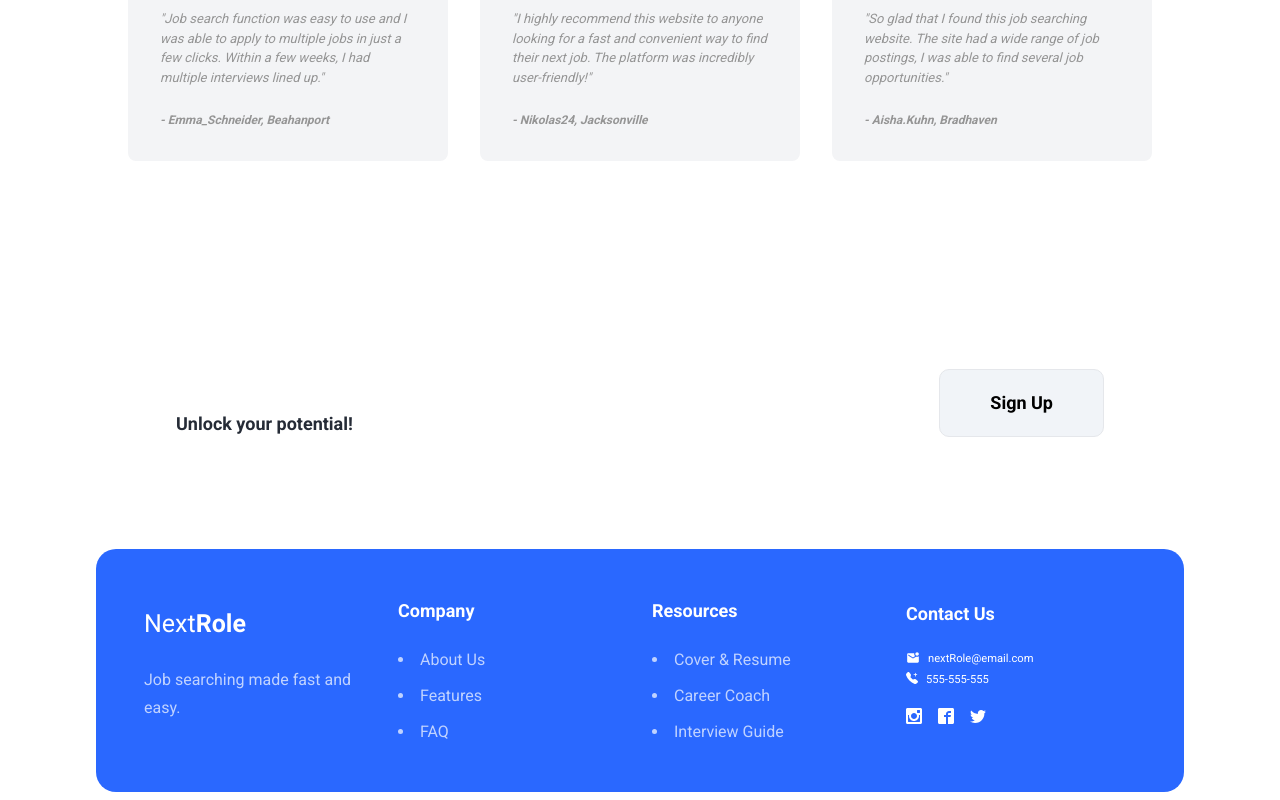
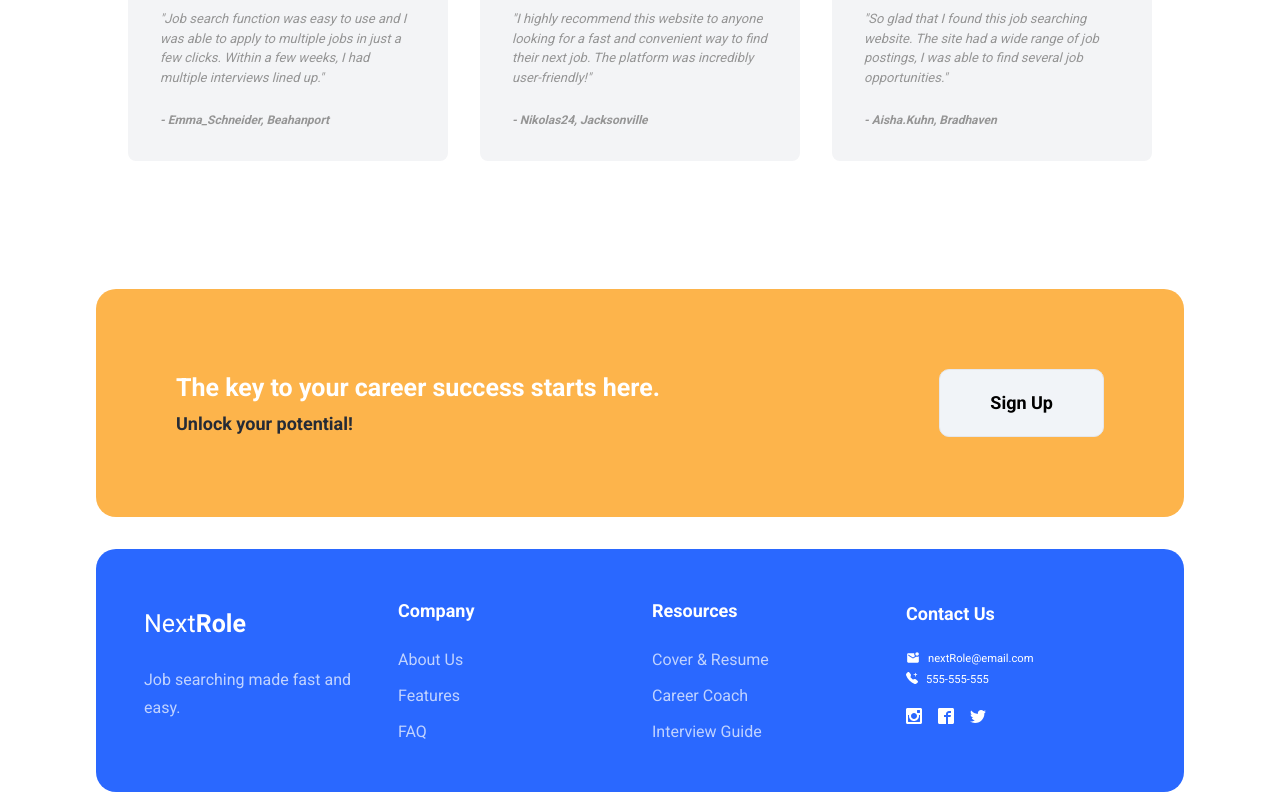
Before and after one commit to xieb3cky/NextRole-Frontend, a React (Vite) app: page / in a window 1280 px wide. Shown: the part 1330-2130 px from the top of the page. Built offline with nearby package versions, Linux system fonts and the light colour scheme; a web font is replaced by a local one.

Commit message:
added style

```diff
--- a/src/index.css
+++ b/src/index.css
@@ -12,27 +12,50 @@ body{
     background: white;
 }
 
-/* li{
+li{
     list-style:none;
     cursor: pointer;
     position: relative;
-} */
+}
 
-/* li:hover::before{
+li:hover::before{
     position: absolute;
     content: '';
     height: 4px;
     width: 100%;
-    background: #2a68ff;
     right: 0;
-    color:  #2a68ff;
+    bottom: -10px;
+}
+
+
+.icon{
+    cursor: pointer;
+}
+
+.card{
+    background: #fdb44b;
+}
+
+/* .jobContainer{
+    display: flex;
+    gap: 10px;
+    justify-content: center;
+    flex-wrap: wrap;
+    align-items: center;
+    padding-top: 10px;
+} */
+/*
+input:focus {
+    outline: none !important;
+    border: 2px solid #fdb44b;
+    box-shadow: 0 0 10px #f7f8f9;
 } */
 
-/* .icon{
-    cursor: pointer;
+.applied{
+    background:red;
+}
+
+/* .singleJob{
+    width: 250px;
+    height: 280px;
 } */
-
-/* .card{
-    background: #000;
-}
- */
--- a/tailwind.config.cjs
+++ b/tailwind.config.cjs
@@ -11,6 +11,7 @@ module.exports = {
         'greyColor': '#f1f4f8',
         'cardShadow': '#f7f8f9',
         'textColor': '#252b36',
+        'redColor': '#f95959',
       }
     },
   },
```
